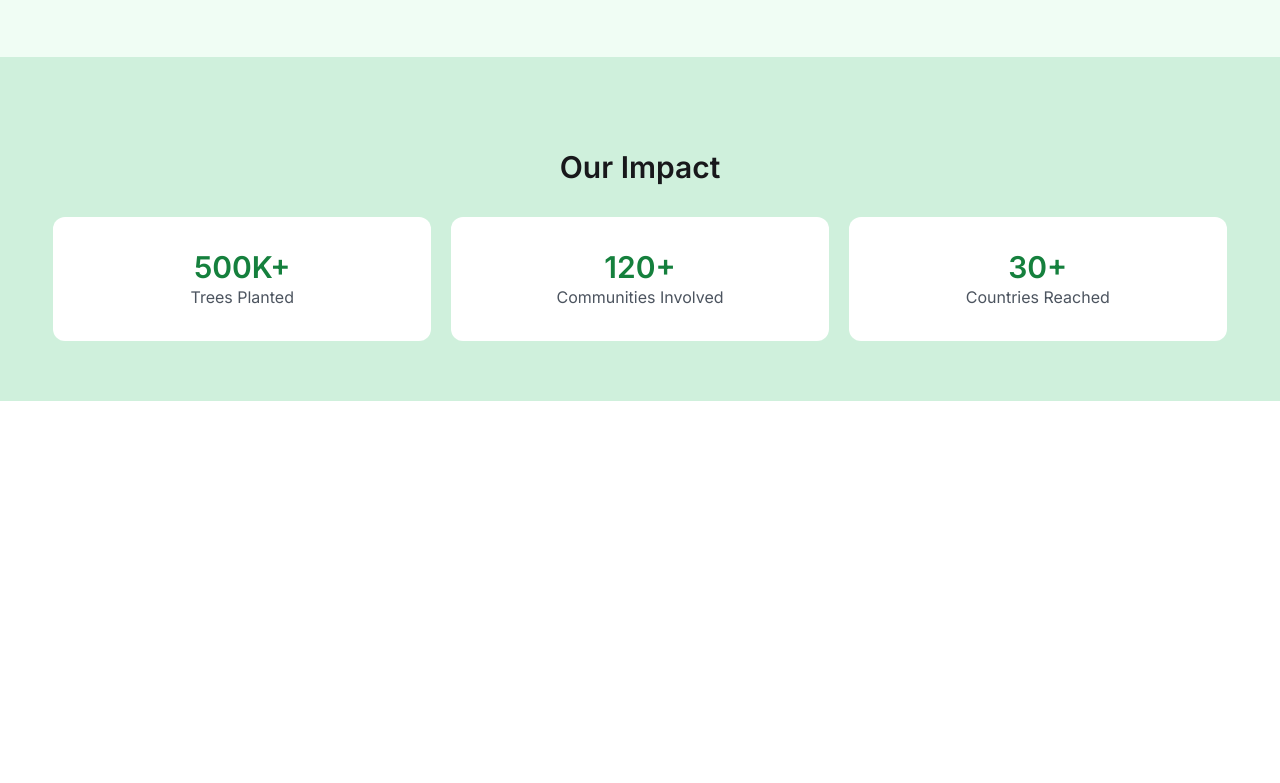
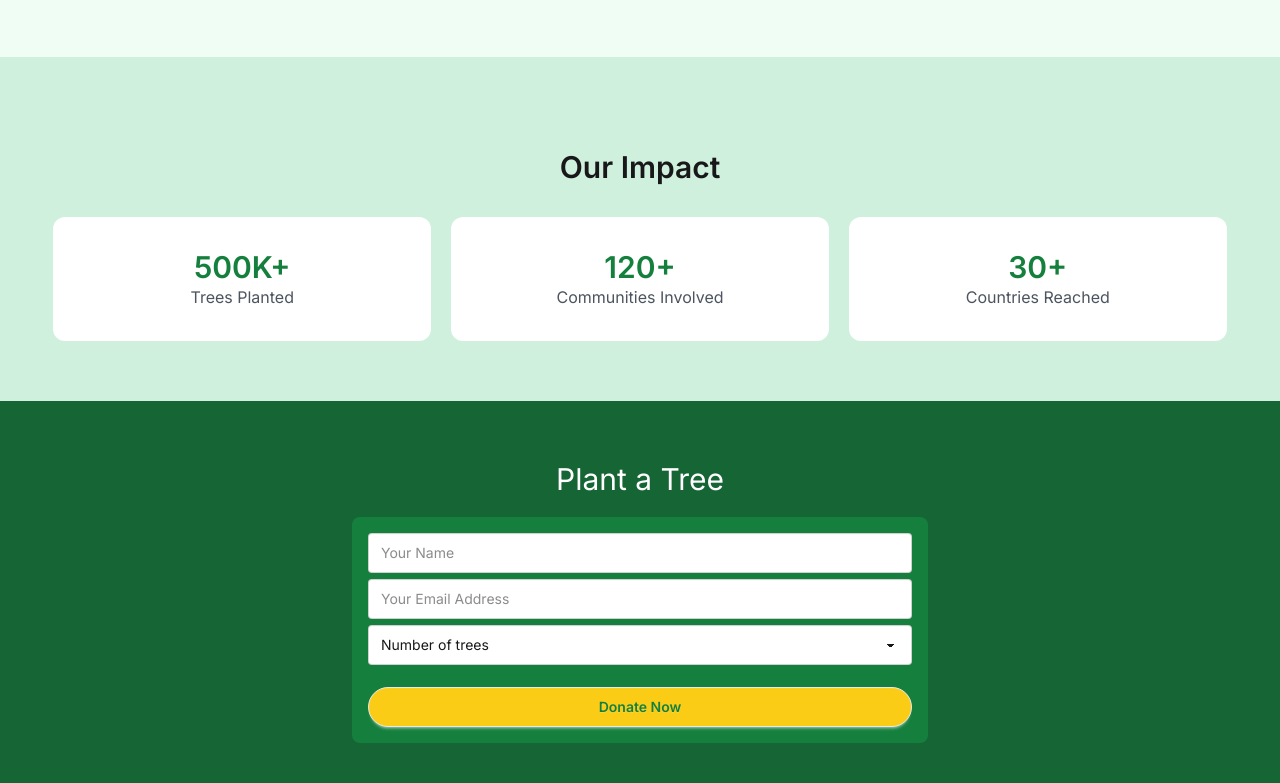
Before and after one commit to imtiaz-al-kabir/Green-Earth, a plain HTML site: page index.html in a window 1280 px wide. Shown: the part 891-1674 px from the top of the page. Before the commit the page ends 1292 px from the top, so only its background shows below. Drawn offline with nearby package versions, Linux system fonts and the light colour scheme; no server answers.

Commit message:
plant a tree section   done

```diff
--- a/index.html
+++ b/index.html
@@ -193,6 +193,36 @@
         </div>
       </div>
     </section>
+
+    <!-- plant a tree  -->
+
+    <section
+      class="bg-[#166534] flex flex-col justify-center items-center py-10"
+    >
+      <h2 class="text-3xl text-white py-5">Plant a Tree</h2>
+
+      <div>
+        <fieldset class="fieldset bg-[#15803d] rounded-box sm:w-xl p-4">
+          <input type="text" class="input w-full" placeholder="Your Name" />
+
+          <input
+            type="email"
+            class="input w-full"
+            placeholder="Your Email Address"
+          />
+          <select class="select w-full">
+            <option disabled selected>Number of trees</option>
+            <option>Crimson</option>
+            <option>Amber</option>
+            <option>Velvet</option>
+          </select>
+
+          <button class="btn rounded-3xl bg-[#facc15] text-[#15803d] mt-4">
+            Donate Now
+          </button>
+        </fieldset>
+      </div>
+    </section>
     <script src="./app.js"></script>
   </body>
 </html>
```
